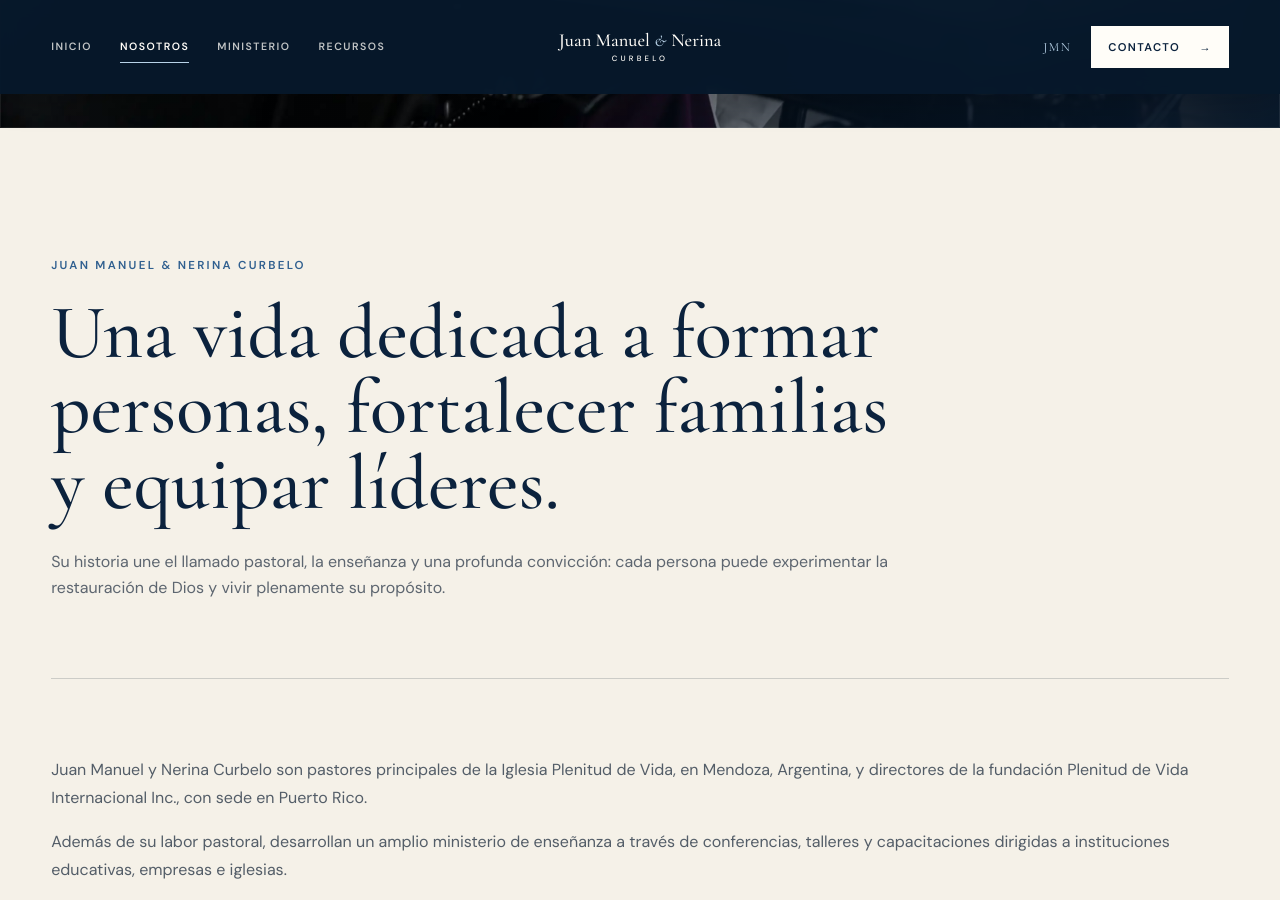
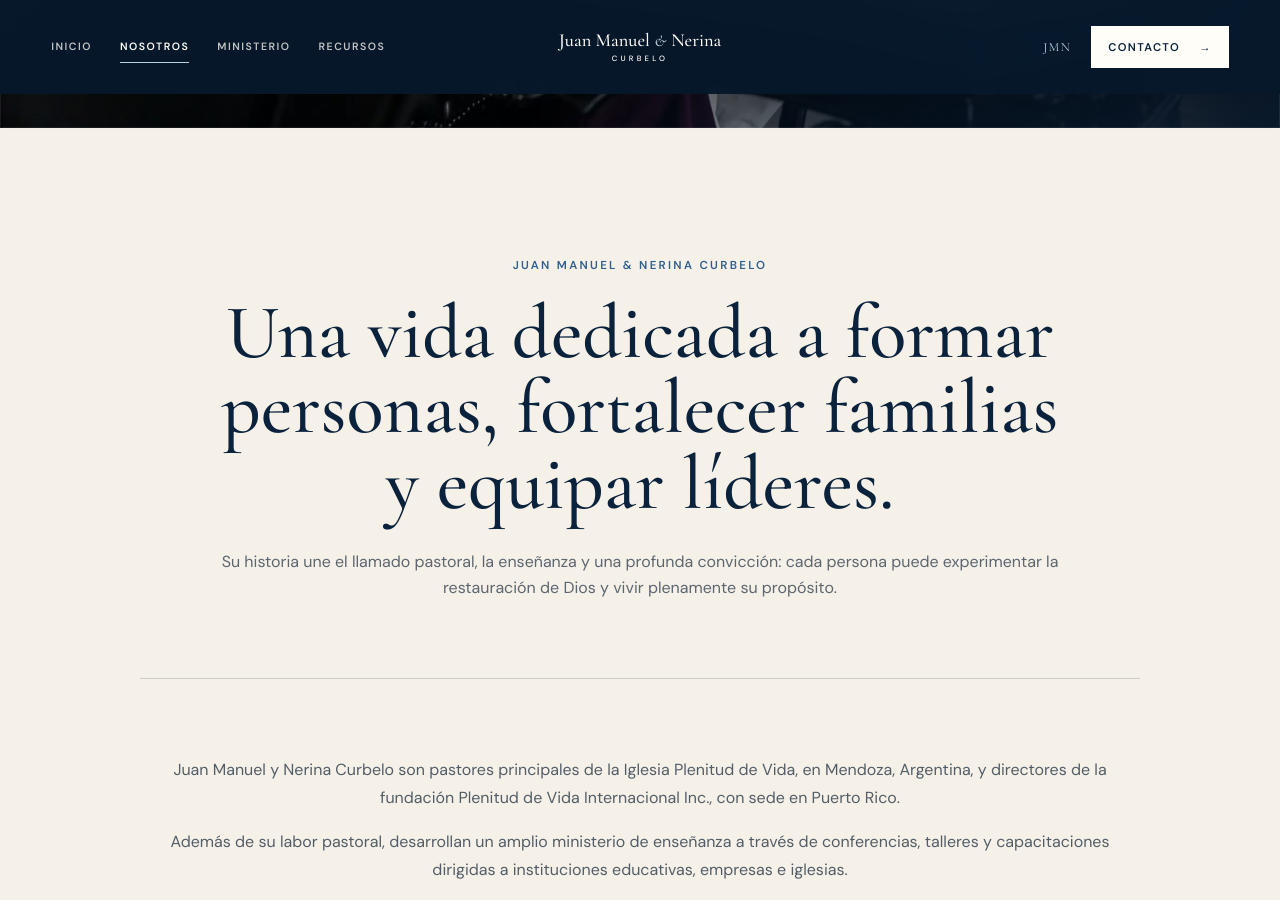
Before and after one commit to anamisladavid-prog/juanmanuelynerinacurbelo, a Jekyll site: the page built from nosotros.html, in a window 1280 px wide and 900 px high, scrolled down 772 px. Built offline with Jekyll 4.4.1, drawn with Linux system fonts in a browser that asks for light colours.

Commit message:
Center the about page biography

```diff
--- a/assets/css/styles.css
+++ b/assets/css/styles.css
@@ -1155,20 +1155,23 @@ h3 em {
 }
 
 .biography-heading {
+  max-width: 1000px;
+  margin-inline: auto;
   padding-bottom: clamp(3rem, 6vw, 5.5rem);
   border-bottom: 1px solid var(--line);
+  text-align: center;
 }
 
 .biography-heading h2 {
   max-width: 880px;
-  margin-bottom: 0;
+  margin: 0 auto;
   color: var(--navy);
   font-size: clamp(3.4rem, 6vw, 6.5rem);
 }
 
 .biography-heading > p {
   max-width: 900px;
-  margin: 1.75rem 0 0;
+  margin: 1.75rem auto 0;
   color: rgba(21, 36, 54, 0.68);
 }
 
@@ -1178,8 +1181,9 @@ h3 em {
 
 .biography-copy {
   width: 100%;
-  max-width: none;
-  margin: 0;
+  max-width: 1000px;
+  margin-inline: auto;
+  text-align: center;
 }
 
 .biography-copy p {
```
